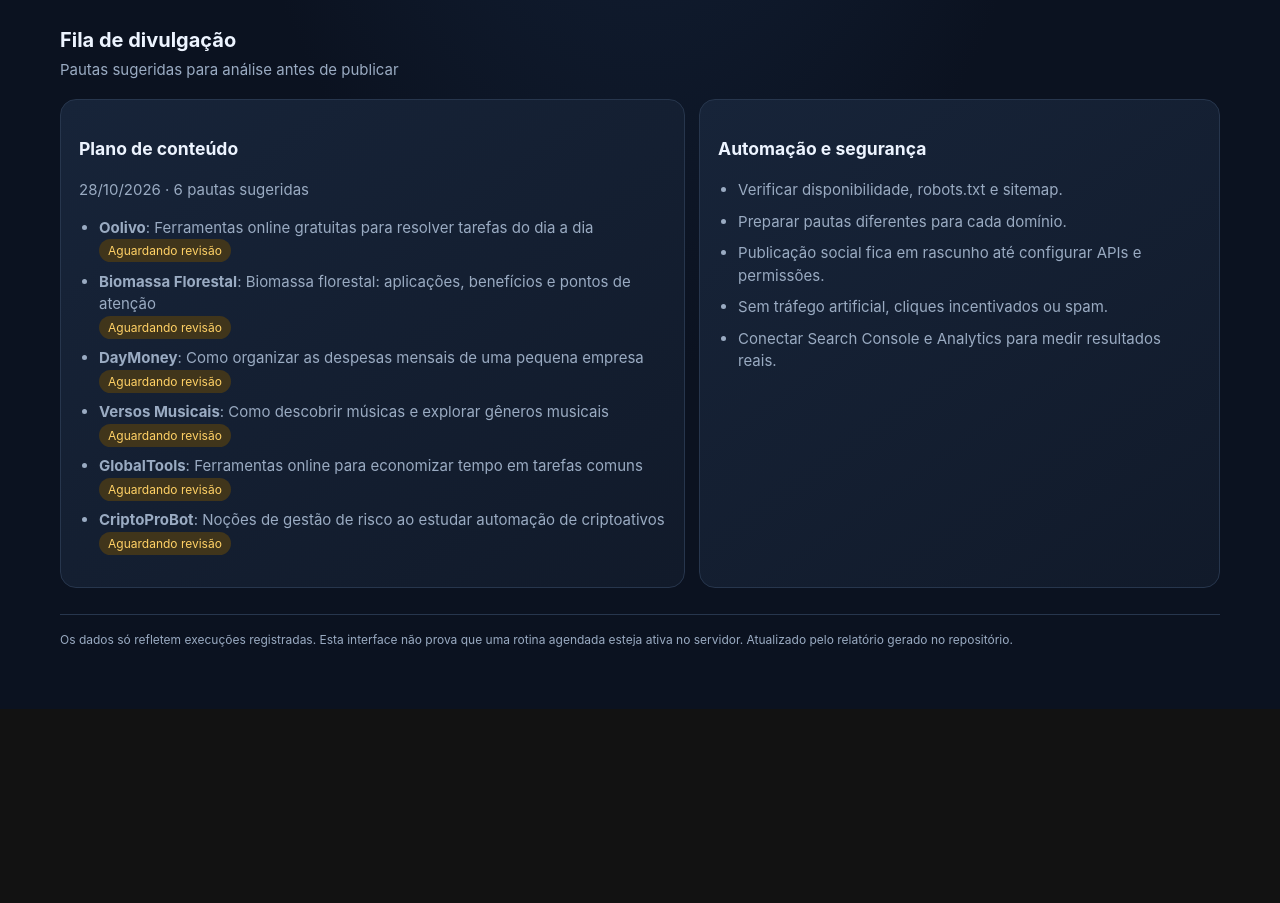
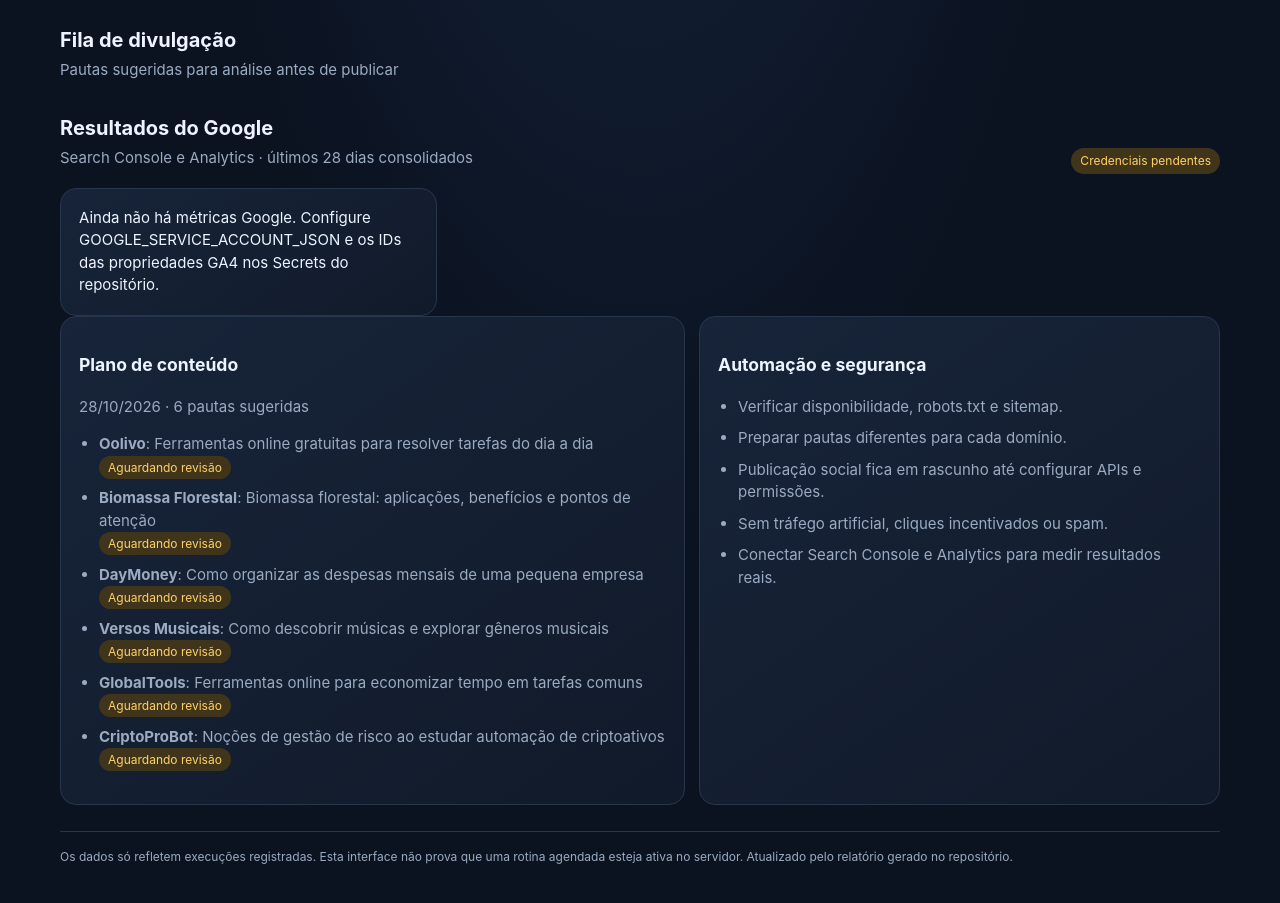
Before and after one commit to TFERRE21/divulga-odesistes, a website: page index.html in a window 1280 px wide. Shown: the part 823-1726 px from the top of the page. Before the commit the page ends 1532 px from the top, so only its background shows below. Drawn offline with Linux system fonts and the light colour scheme; no server answers.

Commit message:
feat: show Search Console and Analytics metrics on dashboard

```diff
--- a/index.html
+++ b/index.html
@@ -16,7 +16,7 @@ main{max-width:1200px;margin:auto;padding:32px 20px 60px}.top{display:flex;justi
 <div class="section-head"><div><h2>Seus sites</h2><p>Estado da última verificação disponível</p></div><span id="checked" class="pill">Aguardando relatório</span></div>
 <section id="sites" class="sites"><div class="card">Carregando cadastro dos sites…</div></section><div id="error" class="error hidden"></div>
 <div class="section-head"><div><h2>Fila de divulgação</h2><p>Pautas sugeridas para análise antes de publicar</p></div></div>
-<section class="lower"><div class="card"><h3>Plano de conteúdo</h3><div id="plan">Carregando sugestões…</div></div><div class="card"><h3>Automação e segurança</h3><ul class="list"><li>Verificar disponibilidade, robots.txt e sitemap.</li><li>Preparar pautas diferentes para cada domínio.</li><li>Publicação social fica em rascunho até configurar APIs e permissões.</li><li>Sem tráfego artificial, cliques incentivados ou spam.</li><li>Conectar Search Console e Analytics para medir resultados reais.</li></ul></div></section>
+<div class="section-head"><div><h2>Resultados do Google</h2><p>Search Console e Analytics · últimos 28 dias consolidados</p></div><span id="google-status" class="pill warn">Aguardando integração</span></div><section id="google-metrics" class="sites"><div class="card">As métricas aparecerão após configurar as credenciais autorizadas do Google.</div></section><section class="lower"><div class="card"><h3>Plano de conteúdo</h3><div id="plan">Carregando sugestões…</div></div><div class="card"><h3>Automação e segurança</h3><ul class="list"><li>Verificar disponibilidade, robots.txt e sitemap.</li><li>Preparar pautas diferentes para cada domínio.</li><li>Publicação social fica em rascunho até configurar APIs e permissões.</li><li>Sem tráfego artificial, cliques incentivados ou spam.</li><li>Conectar Search Console e Analytics para medir resultados reais.</li></ul></div></section>
 <div class="footer">Os dados só refletem execuções registradas. Esta interface não prova que uma rotina agendada esteja ativa no servidor. Atualizado pelo relatório gerado no repositório.</div>
 </main>
 <script>
@@ -27,7 +27,7 @@ async function getJson(file){const r=await fetch(file+'?v='+Date.now(),{cache:'n
 async function load(){
  $('refresh').disabled=true;$('error').classList.add('hidden');
  try{
-  const [cfg,report,plan]=await Promise.all([getJson('config/sites.json'),getJson('data/latest.json').catch(()=>null),getJson('data/promotion-plan.json').catch(()=>null)]);
+  const [cfg,report,plan,google]=await Promise.all([getJson('config/sites.json'),getJson('data/latest.json').catch(()=>null),getJson('data/promotion-plan.json').catch(()=>null),getJson('data/google-metrics.json').catch(()=>null)]);
   $('total').textContent=cfg.length;
   if(report){
    $('online').textContent=report.summary.online+'/'+report.summary.totalSites;
@@ -37,6 +37,8 @@ async function load(){
   }else{$('online').textContent='—';$('sitemaps').textContent='—';$('issues').textContent='—';$('checked').textContent='Ainda sem relatório';}
   const rs=report?.sites||[];
   $('sites').innerHTML=cfg.map(s=>{const d=rs.find(x=>x.id===s.id);return '<article class="site"><div class="site-head"><h3>'+esc(s.name)+'</h3>'+(d?pill(d.home.ok,d.home.ok?'Online':'Verificar'): '<span class="pill warn">Sem dados</span>')+'</div><a href="'+esc(s.url)+'" target="_blank" rel="noopener">'+esc(s.url)+'</a><div class="details"><div class="detail"><span>Home</span><strong>'+(d?esc(d.home.status??d.home.note):'Sem verificação')+'</strong></div><div class="detail"><span>Sitemap</span><strong>'+(d?esc(d.sitemap.status??d.sitemap.note):'Sem verificação')+'</strong></div></div><p>Temas: '+esc(s.topics.join(' · '))+'</p>'+(d?.issues?.length?'<p class="error">Atenção: '+esc(d.issues.join(', '))+'</p>':'')+'</article>'}).join('');
+  $('google-status').textContent=google?.generatedAt?'Atualizado '+new Date(google.generatedAt).toLocaleString('pt-BR'):'Credenciais pendentes';
+  $('google-metrics').innerHTML=google?.sites?.length?google.sites.map(g=>{const gs=g.searchConsole||{},ga=g.analytics||{};const fmt=n=>Number(n||0).toLocaleString('pt-BR');const ctr=(Number(gs.ctr||0)*100).toLocaleString('pt-BR',{maximumFractionDigits:2})+'%';return '<article class="site"><div class="site-head"><h3>'+esc(g.name)+'</h3><span class="pill '+(gs.status==='ok'?'ok':'warn')+'">'+esc(gs.status||'pendente')+'</span></div><div class="details"><div class="detail"><span>Cliques orgânicos</span><strong>'+ (gs.status==='ok'?fmt(gs.clicks):'—')+'</strong></div><div class="detail"><span>Impressões</span><strong>'+(gs.status==='ok'?fmt(gs.impressions):'—')+'</strong></div><div class="detail"><span>CTR</span><strong>'+(gs.status==='ok'?ctr:'—')+'</strong></div><div class="detail"><span>Posição média</span><strong>'+(gs.status==='ok'?Number(gs.averagePosition||0).toLocaleString('pt-BR',{maximumFractionDigits:1}):'—')+'</strong></div><div class="detail"><span>Sessões GA4</span><strong>'+(ga.status==='ok'?fmt(ga.sessions):'—')+'</strong></div><div class="detail"><span>Visualizações</span><strong>'+(ga.status==='ok'?fmt(ga.pageViews):'—')+'</strong></div></div><p>'+(gs.note?esc(gs.note):'Search Console conectado')+(ga.note?' · '+esc(ga.note):'')+'</p></article>'}).join(''):'<div class="card">Ainda não há métricas Google. Configure GOOGLE_SERVICE_ACCOUNT_JSON e os IDs das propriedades GA4 nos Secrets do repositório.</div>';
   $('plan').innerHTML=plan?.items?.length?'<p>'+esc(plan.generatedAt?new Date(plan.generatedAt).toLocaleDateString('pt-BR'):'')+' · '+plan.items.length+' pautas sugeridas</p><ul class="list">'+plan.items.map(i=>'<li><strong>'+esc(i.siteName)+'</strong>: '+esc(i.suggestedTitle)+'<br><span class="pill warn">Aguardando revisão</span></li>').join('')+'</ul>':'<p>Nenhum plano gerado ainda. A rotina automática irá criar os primeiros rascunhos.</p>';
  }catch(e){$('error').textContent='Não foi possível carregar os arquivos de dados: '+e.message+' · Confira se o site está publicado com a pasta do repositório.';$('error').classList.remove('hidden')}
  finally{$('refresh').disabled=false}
```
